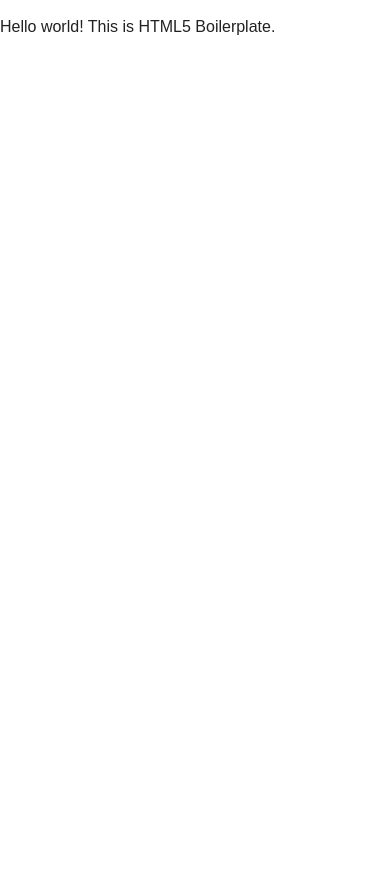
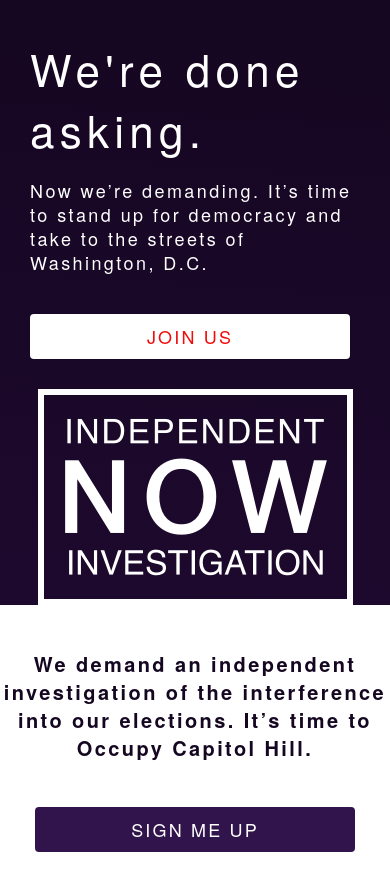
Before and after one commit to ncallaway/independentinvestigationnow, a plain HTML site: page index.html in a window 390 px wide. Before the commit the page ends 844 px from the top, so only its background shows below. Drawn offline with nearby package versions, Linux system fonts and the light colour scheme.

Commit message:
Draft markup and copy

```diff
--- a/css/main.css
+++ b/css/main.css
@@ -92,20 +92,161 @@ textarea {
 }
 
 /* ==========================================================================
-   Author's custom styles
+   Author's custom styles - Hero
+   ========================================================================== */
+body {
+    font-family: "HelveticaNeue", "Helvetica Neue", "HelveticaNeueRoman", "HelveticaNeue-Roman", "Helvetica Neue Roman", 'TeXGyreHerosRegular', "Helvetica", "Tahoma", "Geneva", "Arial", sans-serif; font-weight:400; font-stretch:normal;
+}
+
+.hero {
+    padding-left: 30px;
+    padding-right: 30px;
+    background-image: linear-gradient(-176deg, #150621 3%, #1D092D 96%);
+    height: 300px;
+    color: #FFFFFF;
+}
+
+.hero__headline {
+    display: inline-block;;
+    width: 60%;
+    float: left;
+}
+
+.hero__headline h2 {
+    font-size: 44px;
+    letter-spacing: 5.28px;
+    margin-bottom: 15px;
+
+    font-family: "HelveticaNeueMedium", "HelveticaNeue-Medium", "Helvetica Neue Medium", "HelveticaNeue", "Helvetica Neue", 'TeXGyreHerosRegular', "Helvetica", "Tahoma", "Geneva", "Arial", sans-serif;font-weight:500;font-stretch:normal;
+}
+
+.hero__headline p {
+    /* Now we’re demanding.: */
+    font-size: 18px;
+    letter-spacing: 2.43px;
+    line-height: 24px;
+    margin-bottom: 40px;
+}
+
+.hero__img {
+    display: inline-block;
+    /*float: right;*/
+    width: 40%;
+    height: 300px;
+    padding-top: 42px;
+}
+
+.hero__img img {
+    float: right;
+}
+
+.button--hero {
+    background: #FFFFFF;
+    border-radius: 4px;
+    font-family: "HelveticaNeueMedium", "HelveticaNeue-Medium", "Helvetica Neue Medium", "HelveticaNeue", "Helvetica Neue", 'TeXGyreHerosRegular', "Helvetica", "Tahoma", "Geneva", "Arial", sans-serif;font-weight:500;font-stretch:normal;
+    font-size: 18px;
+    color: #F20C0C;
+    letter-spacing: 2.16px;
+    width: 300px;
+    padding: 10px;
+    text-align: center;
+}
+
+@media screen and (max-width: 959px) {
+    .hero {
+        height: 370px;
+    }
+
+    .hero__headline {
+        width: 50%;
+    }
+
+    .hero__img {
+        width: 50%;
+        height: 370px;
+        padding-top: 77px;
+    }
+}
+
+@media screen and (max-width: 767px) {
+    .hero {
+        height: auto;
+        display: -webkit-box;
+        display: -moz-box;
+        display: -ms-flexbox;
+        display: -webkit-flex;
+        display: flex;
+
+        -webkit-box-orient: vertical;
+        -moz-box-orient: vertical;
+        -webkit-flex-direction: column;
+        -ms-flex-direction: column;
+        flex-direction: column;
+    }
+
+    .hero__headline {
+        display: block;
+        width: 100%;
+        -webkit-box-ordinal-group: 2;
+        -moz-box-ordinal-group: 2;
+        -ms-flex-order: 2;
+        -webkit-order: 2;
+        order: 2;
+        margin-bottom: 30px;
+    }
+
+    .hero__img {
+        padding-top: 30px;
+        display: block;
+        width: 100%;
+        -webkit-box-ordinal-group: 1;
+        -moz-box-ordinal-group: 1;
+        -ms-flex-order: 1;
+        -webkit-order: 1;
+        order: 1;
+        height: auto;
+    }
+
+    .hero__img img {
+        float: none;
+        display: block;
+        margin: 0 auto;
+    }
+}
+
+/* ==========================================================================
+   Author's custom styles - Page Content
    ========================================================================== */
 
+.container {
+    max-width: 1024px;
+    margin: auto;
+}
 
+h3 {
+    margin-top: 45px;
+    font-size: 20px;
+    color: #150721;
+    letter-spacing: 2.4px;
+    text-align: center;
+}
 
+.button {
+    margin-left: auto;
+    margin-right: auto;
+    margin-top: 45px;
+    margin-bottom: 60px;
+    background: #31144B;
+    border-radius: 4px;
+    font-family: "HelveticaNeueMedium", "HelveticaNeue-Medium", "Helvetica Neue Medium", "HelveticaNeue", "Helvetica Neue", 'TeXGyreHerosRegular', "Helvetica", "Tahoma", "Geneva", "Arial", sans-serif;font-weight:500;font-stretch:normal;
+    font-size: 18px;
+    color: #FFFFFF;
+    letter-spacing: 2.16px;
+    width: 300px;
+    padding: 10px;
+    text-align: center;
 
-
-
-
-
-
-
-
-
+}
 
 
 
--- a/index.html
+++ b/index.html
@@ -20,21 +20,31 @@
         <![endif]-->
 
         <!-- Add your site or application content here -->
-        <p>Hello world! This is HTML5 Boilerplate.</p>
+        <div class="hero">
+            <div class="container">
+                <div class="hero__headline">
+                    <h2>We're done asking.</h2>
+                    <p>Now we’re demanding. It’s time to stand up for democracy and take to the streets of Washington, D.C.</p>
+                    <div class="button--hero">JOIN US</div>
+                </div>
 
-        <script src="https://code.jquery.com/jquery-1.12.0.min.js"></script>
-        <script>window.jQuery || document.write('<script src="js/vendor/jquery-1.12.0.min.js"><\/script>')</script>
+                <div class="hero__img">
+                    <img src="img/logotype_large.png">
+                </div>
+            </div>
+        </div>
+
+        <div class="container">
+            <h3>We demand an independent investigation of the interference into our elections. It’s time to Occupy Capitol Hill.</h3>
+            <div class="button">SIGN ME UP</div>
+        </div>
+
+
+        <script src="js/vendor/jquery-1.12.0.min.js"></script>
         <script src="js/plugins.js"></script>
         <script src="js/main.js"></script>
 
-        <!-- Google Analytics: change UA-XXXXX-X to be your site's ID. -->
-        <script>
-            (function(b,o,i,l,e,r){b.GoogleAnalyticsObject=l;b[l]||(b[l]=
-            function(){(b[l].q=b[l].q||[]).push(arguments)});b[l].l=+new Date;
-            e=o.createElement(i);r=o.getElementsByTagName(i)[0];
-            e.src='https://www.google-analytics.com/analytics.js';
-            r.parentNode.insertBefore(e,r)}(window,document,'script','ga'));
-            ga('create','UA-XXXXX-X','auto');ga('send','pageview');
-        </script>
+        <!-- This is where Google Analytics tracking code would go if we were tracking you.
+        We respect your privacy and don't run any tracking code on our website. -->
     </body>
 </html>
```
Also changed, not shown: sass/app.sass (added, +7 -0 lines), app.css (added), img/logotype_large.png (added).
